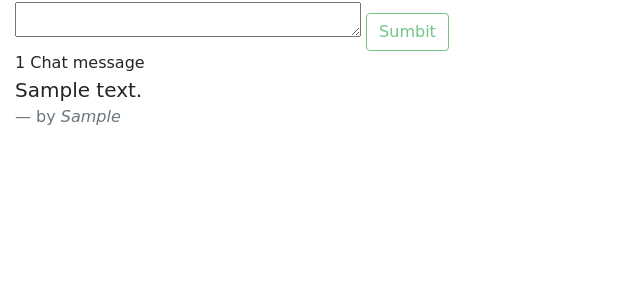
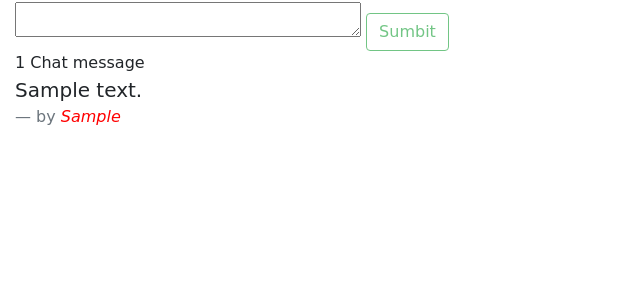
Before and after one commit to kobby3/DjangoChat, a Django app: template Django-chat/chat_project/django_chat/templates/chat/post_detail.html in a window 1280 px wide. Shown: the part 160-460 px from the top of the page, without its empty margins (0-640 px from the left). Run offline with Django 3.2, Linux system fonts and the light colour scheme; the template is opened without the code that fills it: values that come from a table or form of the project are taken from there, others are empty; tables that the repository leaves empty hold one stand-in row (values such as "Sample post"); some libraries are stand-ins or nearby versions.

Commit message:
Pielikts admin kraasa un user noklusejamu .. tad ir redzams chataa

```diff
--- a/Django-chat/chat_project/django_chat/templates/chat/post_detail.html
+++ b/Django-chat/chat_project/django_chat/templates/chat/post_detail.html
@@ -27,7 +27,12 @@
 
     <blockquote class="blockquote">
         <p class="mb-0">{{comment.content}}</p>
+
+        {% if comment.user.is_staff  %}
+        <footer class="blockquote-footer">by <cite title="Source Title" style="color:red;">{{comment.user|capfirst}}</cite></footer>
+        {% else %}
         <footer class="blockquote-footer">by <cite title="Source Title">{{comment.user|capfirst}}</cite></footer>
+        {% endif %}
     </blockquote>
     {% endfor %}
 
```
